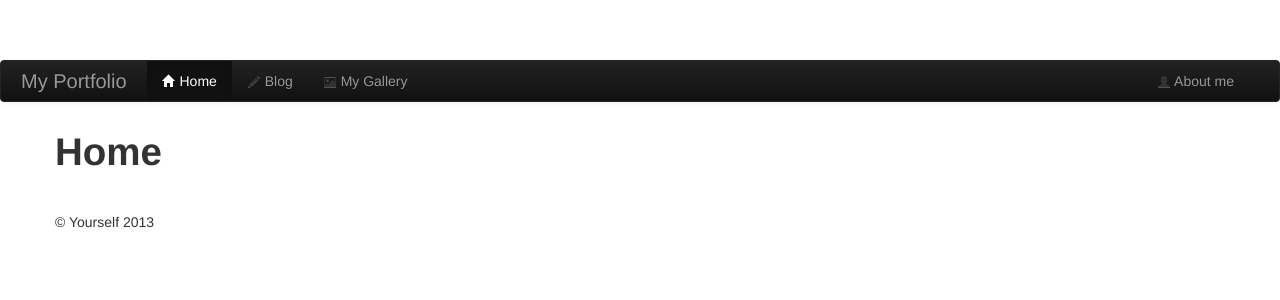
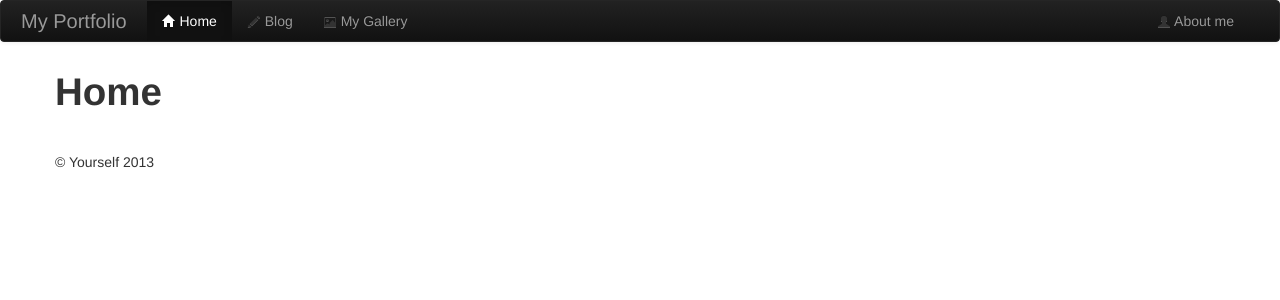
Before and after one commit to samuelmh/django-smh_gallery, a Django app: page / in a window 1280 px wide. Shown: the top 300 px of the page. Run offline with Django 3.2, Linux system fonts and the light colour scheme; some libraries are stand-ins or nearby versions.

Commit message:
fixed navbar and remove space

```diff
--- a/myapp/settings.py
+++ b/myapp/settings.py
@@ -64,7 +64,7 @@ MEDIA_URL = ''
 # Don't put anything in this directory yourself; store your static files
 # in apps' "static/" subdirectories and in STATICFILES_DIRS.
 # Example: "/home/media/media.lawrence.com/static/"
-STATIC_ROOT = '/home/samuelmh/projects/django-smh_gallery/'
+STATIC_ROOT = BASE_PATH+'/static/'
 
 # URL prefix for static files.
 # Example: "http://media.lawrence.com/static/"
--- a/myapp/templates/base.html
+++ b/myapp/templates/base.html
@@ -9,12 +9,6 @@
 
     <!-- Le styles -->
     <link href="{{ STATIC_URL }}libs/bootstrap/css/bootstrap.css" rel="stylesheet">
-    <style type="text/css">
-      body {
-        padding-top: 60px;
-        padding-bottom: 20px;
-      }
-    </style>
     <link href="{{ STATIC_URL }}libs/bootstrap/css/bootstrap-responsive.css" rel="stylesheet">
 
     <!-- HTML5 shim, for IE6-8 support of HTML5 elements -->
```
Also changed, not shown: smh_gallery/static/foundation/stylesheets/app.css (deleted, +0 -27 lines), smh_gallery/templates/gallery.html (+0 -17 lines), 1 other file.
